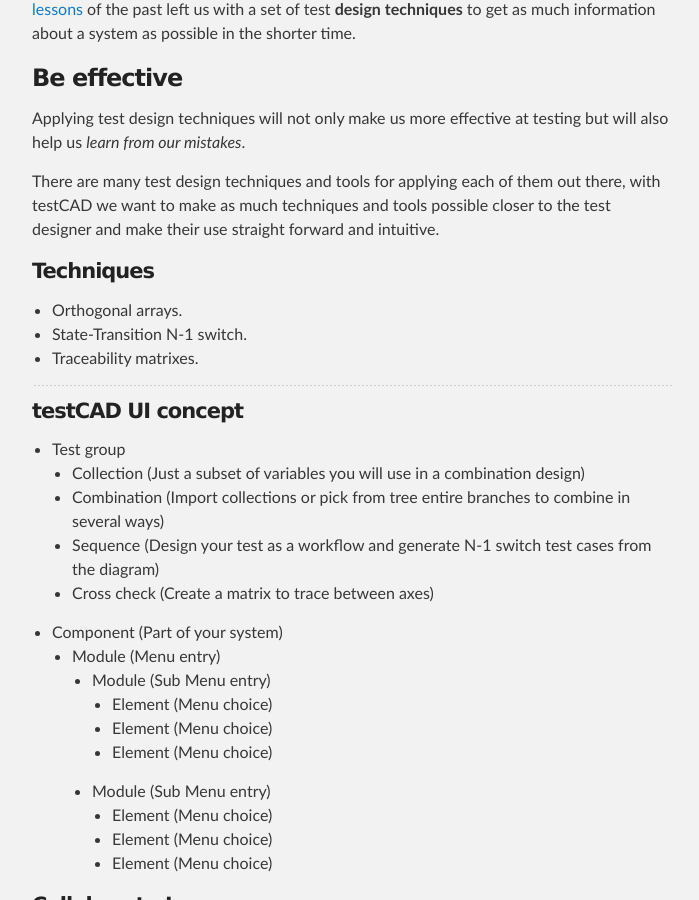
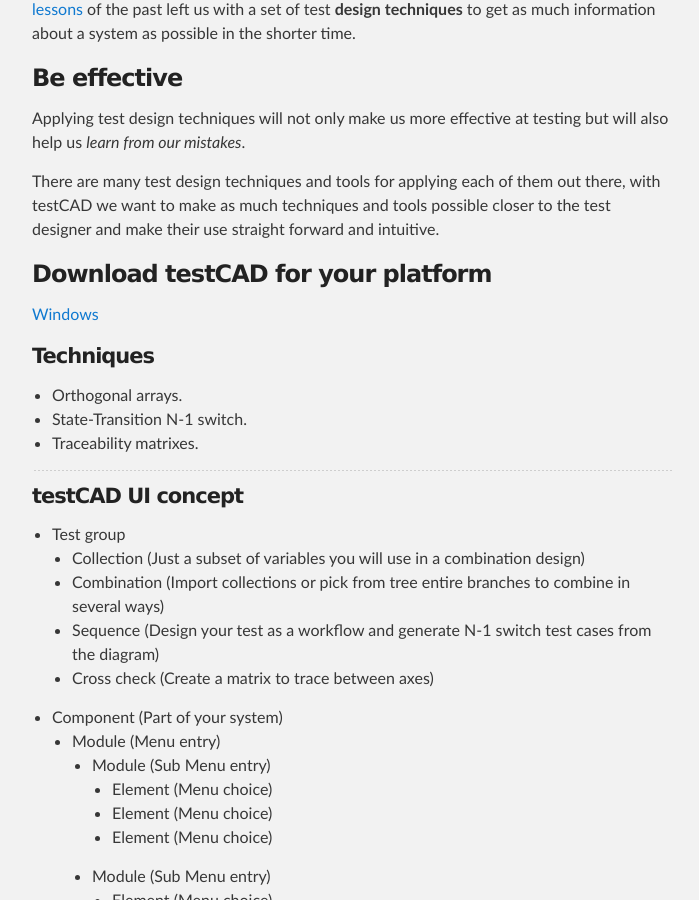
Before and after one commit to HPInc/testcad, a Jekyll site: the page built from docs/index.md, in a window 1280 px wide and 900 px high, scrolled down 532 px. Shown: the whole window, without its empty margins (288-987 px from the left). Built offline with Jekyll 4.4.1, drawn with Linux system fonts in a browser that asks for light colours.

Commit message:
Update index.md

```diff
--- a/docs/index.md
+++ b/docs/index.md
@@ -15,6 +15,10 @@
 Applying test design techniques will not only make us more effective at testing but will also help us _learn from our mistakes_.
 
 There are many test design techniques and tools for applying each of them out there, with testCAD we want to make as much techniques and tools possible closer to the test designer and make their use straight forward and intuitive.
+
+### Download testCAD for your platform
+
+[Windows](./bin/windows/testCAD6.3.2.zip)
 
 #### Techniques
 
```
